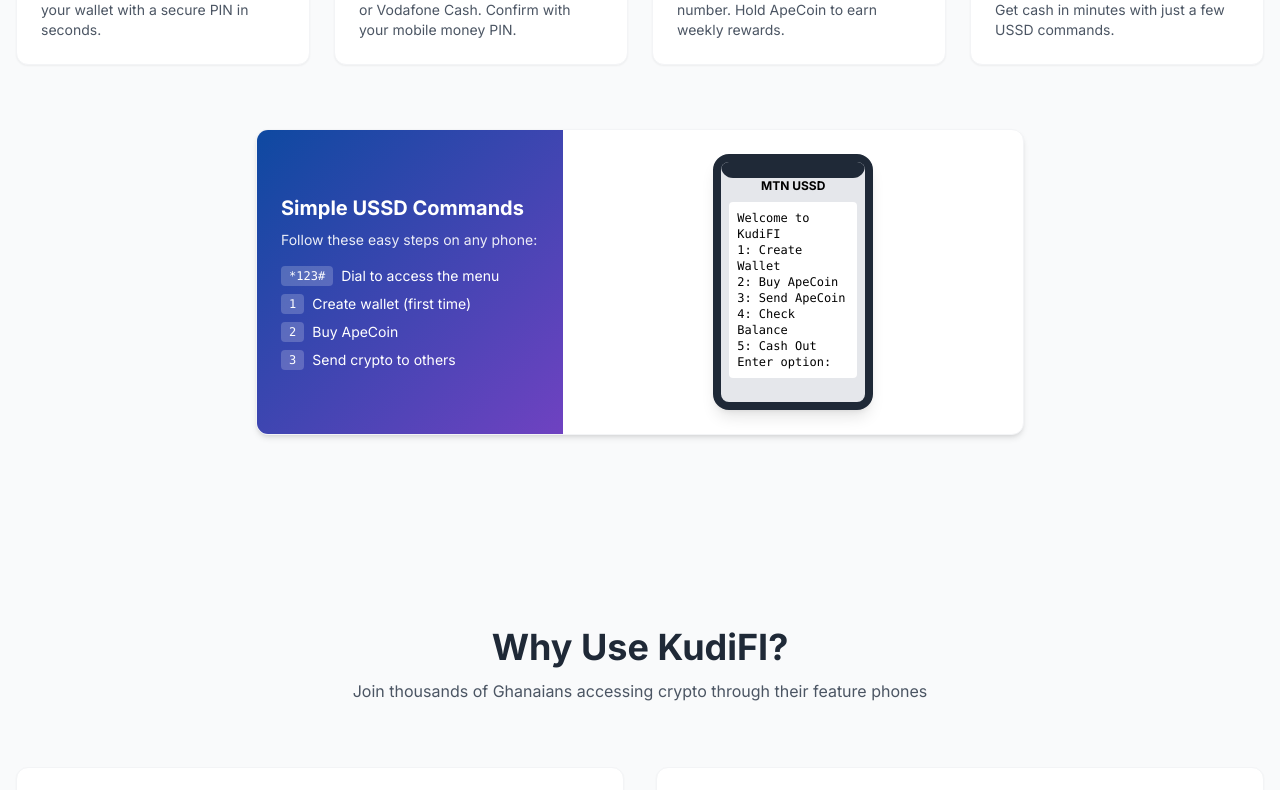
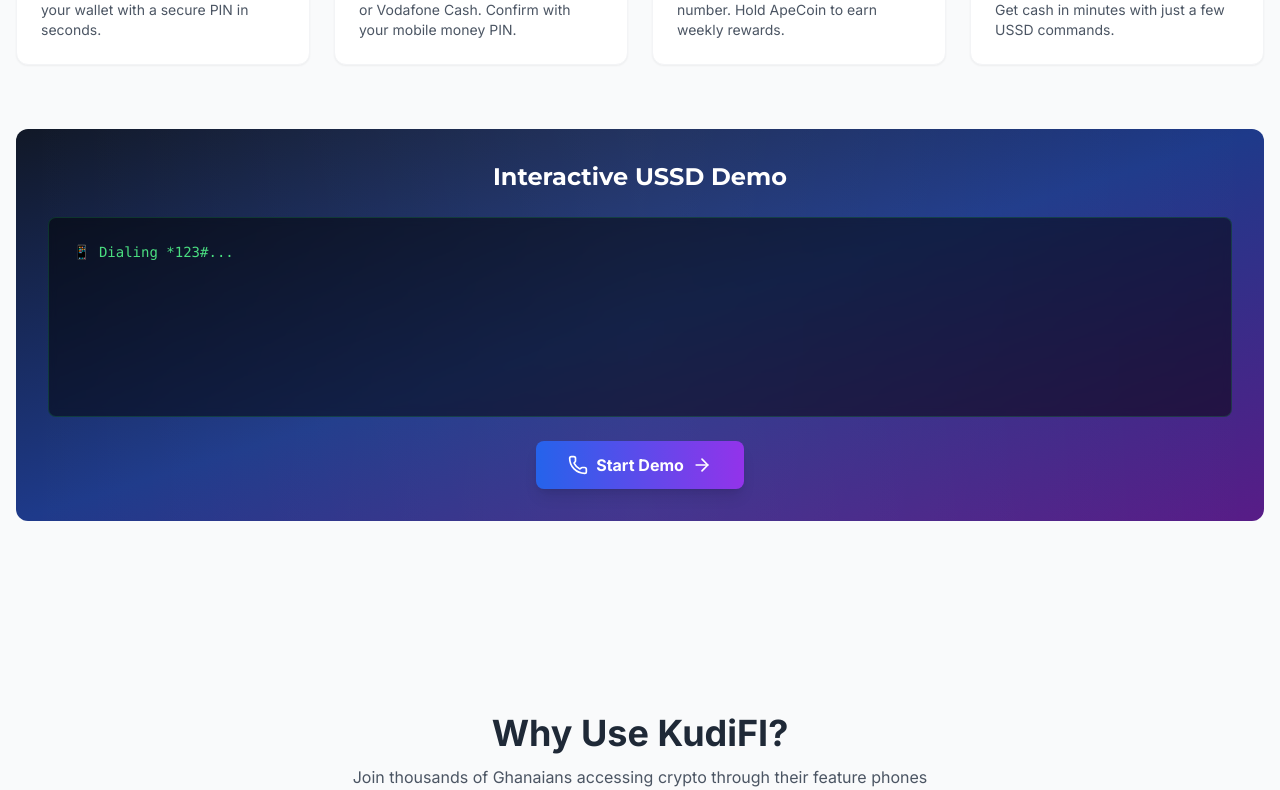
Before and after one commit to LikemDzokoto/KudiFi-Web, a React (Vite) app in the folder web/: page / in a window 1280 px wide. Shown: the part 1161-1951 px from the top of the page. Built offline with nearby package versions, Linux system fonts and the light colour scheme.

Commit message:
interactive ussd demo

```diff
--- /dev/null
+++ b/web/src/components/InteractiveMomoUssd.jsx
@@ -0,0 +1,75 @@
+import React, { useState, useEffect } from 'react';
+import { Phone, ArrowRight } from 'lucide-react';
+
+const InteractiveUSSDDemo = () => {
+  const [currentStep, setCurrentStep] = useState(0);
+  const [isPlaying, setIsPlaying] = useState(false);
+
+  const ussdSteps = [
+    { display: "📱 Dialing *123#...", delay: 1000 },
+    { display: "🔄 Connecting to KudiFi...", delay: 1500 },
+    { display: "✅ Welcome to KudiFi!", delay: 1000 },
+    { display: "1. Create Wallet\n2. Buy ApeCoin\n3. Send Money\n4. Check Balance\n5. Cash Out", delay: 2000 },
+    { display: "Select option (1-5): 2", delay: 1000 },
+    { display: "💰 Buy ApeCoin\nEnter amount (GHS): 50", delay: 1500 },
+    { display: "📲 Confirm with MoMo PIN\nPress 1 to confirm", delay: 1500 },
+    { display: "✅ Success! 50 GHS → ApeCoin\n🎉 You're earning rewards!", delay: 2000 }
+  ];
+
+  useEffect(() => {
+    if (isPlaying && currentStep < ussdSteps.length - 1) {
+      const timer = setTimeout(() => {
+        setCurrentStep(prev => prev + 1);
+      }, ussdSteps[currentStep].delay);
+      return () => clearTimeout(timer);
+    } else if (isPlaying && currentStep >= ussdSteps.length - 1) {
+      const resetTimer = setTimeout(() => {
+        setCurrentStep(0);
+        setIsPlaying(false);
+      }, 3000);
+      return () => clearTimeout(resetTimer);
+    }
+  }, [currentStep, isPlaying, ussdSteps]);
+
+  const startDemo = () => {
+    setCurrentStep(0);
+    setIsPlaying(true);
+  };
+
+  return (
+    <div className="bg-gradient-to-br from-gray-900 via-blue-900 to-purple-900 rounded-xl p-8 text-white relative overflow-hidden">
+      <div className="absolute inset-0 bg-gradient-to-r from-transparent via-white/5 to-transparent"></div>
+
+      <div className="relative z-10">
+        <h3 className="text-2xl font-bold mb-6 text-center" style={{ fontFamily: 'Montserrat' }}>
+          Interactive USSD Demo
+        </h3>
+
+        <div className="bg-black/50 rounded-lg p-6 font-mono text-green-400 text-sm min-h-[200px] backdrop-blur-sm border border-green-500/20">
+          <div className="whitespace-pre-line">
+            {ussdSteps[currentStep]?.display}
+          </div>
+          {isPlaying && (
+            <div className="mt-2">
+              <span className="animate-pulse">|</span>
+            </div>
+          )}
+        </div>
+
+        <div className="text-center mt-6">
+          <button
+            onClick={startDemo}
+            disabled={isPlaying}
+            className="bg-gradient-to-r from-blue-600 to-purple-600 text-white px-8 py-3 rounded-lg font-bold hover:from-blue-700 hover:to-purple-700 transition-all duration-300 disabled:opacity-50 flex items-center space-x-2 mx-auto shadow-lg hover:shadow-xl"
+          >
+            <Phone className="w-5 h-5" />
+            <span>{isPlaying ? 'Demo Running...' : 'Start Demo'}</span>
+            {!isPlaying && <ArrowRight className="w-5 h-5" />}
+          </button>
+        </div>
+      </div>
+    </div>
+  );
+};
+
+export default InteractiveUSSDDemo;
--- a/web/src/sections/HowItWorks.jsx
+++ b/web/src/sections/HowItWorks.jsx
@@ -1,6 +1,7 @@
 import React from 'react';
 import { motion } from 'framer-motion';
 import { MotionSection, MotionDiv, MotionHeading, MotionParagraph } from '../components/motion';
+import  InteractiveUSSDDemo from "../components/InteractiveMomoUssd";
 
 const steps = [
   {
@@ -138,7 +139,7 @@
           viewport={{ once: true, amount: 0.1 }}
           transition={{ duration: 0.6 }}
         >
-          <div className="max-w-3xl mx-auto bg-white rounded-xl shadow-md overflow-hidden border border-gray-100">
+          {/* <div className="max-w-3xl mx-auto bg-white rounded-xl shadow-md overflow-hidden border border-gray-100">
             <div className="flex flex-col md:flex-row">
               <div className="md:w-2/5 bg-gradient-to-br from-[#0E49A1] to-[#6F42C1] p-6 text-white flex flex-col justify-center">
                 <h3 className="text-xl font-bold mb-2">Simple USSD Commands</h3>
@@ -198,7 +199,9 @@
                 </div>
               </div>
             </div>
-          </div>
+          </div> */}
+          <InteractiveUSSDDemo/>
+
         </motion.div>
       </div>
     </MotionSection>
```
